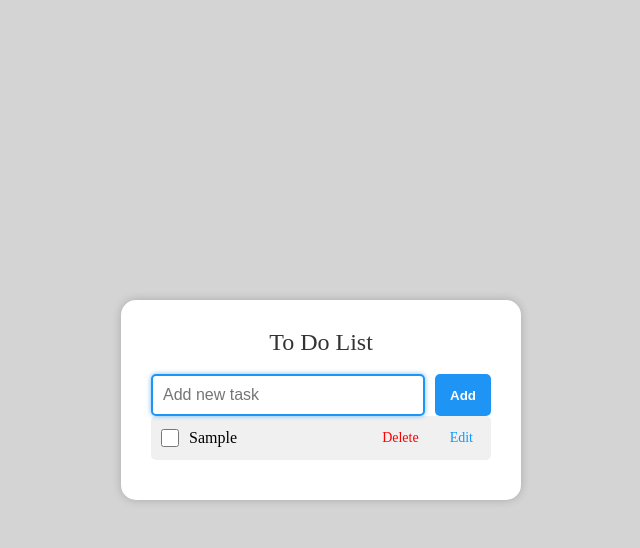
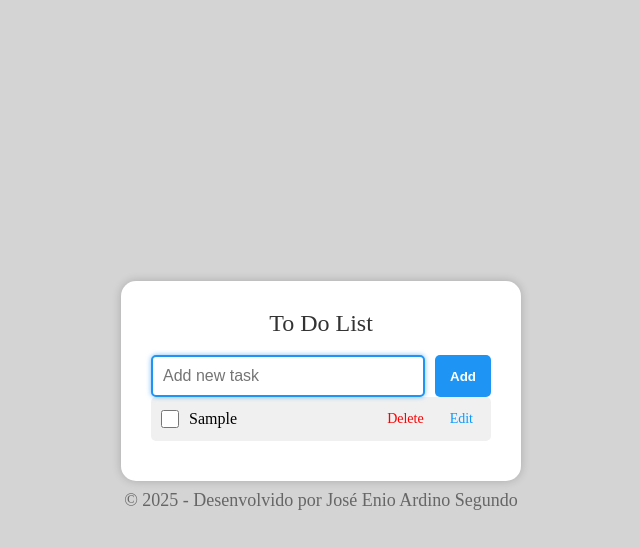
Before and after one commit to JoseEnioSegundo/ListaDeTarefas, a plain HTML site: page index.html in a window 1280 px wide. Both pictures are taken after typing "Sample" into the empty fields and a click on the button "Add". Shown: the whole page, without its empty margins (319-959 px from the left). Drawn offline with Linux system fonts and the light colour scheme.

Commit message:
finalizado

```diff
--- a/css/style.css
+++ b/css/style.css
@@ -1,10 +1,11 @@
-
+/* Reset básico */
 * {
   box-sizing: border-box;
   margin: 0;
   padding: 0;
 }
 
+/* Corpo centralizado vertical e horizontalmente */
 body {
   font-family: Arial, Helvetica, sans-serif;
   background-color: #d4d4d4;
@@ -12,8 +13,10 @@ body {
   justify-content: center;
   align-items: center;
   height: 100vh;
+  flex-direction: column; /* empilha main + footer */
 }
 
+/* Caixa principal */
 main {
   background-color: #ffffff;
   padding: 30px;
@@ -22,6 +25,7 @@ main {
   width: 400px;
 }
 
+/* Título */
 .container h1 {
   text-align: center;
   font-size: 24px;
@@ -29,6 +33,7 @@ main {
   color: #333;
 }
 
+/* Formulário */
 form {
   display: flex;
   justify-content: space-between;
@@ -65,6 +70,7 @@ button:hover {
   background-color: #1a7bbf;
 }
 
+/* Lista */
 ul#lista {
   list-style: none;
   padding: 0;
@@ -78,29 +84,29 @@ ul#lista li {
   display: flex;
   justify-content: space-between;
   align-items: center;
+  gap: 10px;
 }
 
 .texto {
   flex: 1;
-  margin-right: 10px;
   font-size: 16px;
+  user-select: none;
 }
 
-.remover{
-  color: rgb(255, 0, 0);
+.remover, .editar {
+  font-size: 14px;
   padding: 5px 8px;
   cursor: pointer;
-  margin-left: 5px;
+  border-radius: 3px;
   transition: background-color 0.3s;
-  font-size: 14px;
 }
+
+.remover {
+  color: red;
+}
+
 .editar {
   color: #0a99ff;
-  padding: 5px 8px;
-  cursor: pointer;
-  margin-left: 5px;
-  transition: background-color 0.3s;
-  font-size: 14px;
 }
 
 .remover:hover {
@@ -113,18 +119,27 @@ ul#lista li {
   color: white;
 }
 
-.texto.editando {
-  background-color: #fffdd0;
-  border-bottom: 2px dashed #999;
-}
-li {
-  display: flex;
-  align-items: center;
-  gap: 10px;
-}
-
 .check {
   width: 18px;
   height: 18px;
   cursor: pointer;
 }
+
+/* Estilo quando estiver editando */
+.texto.editando {
+  background-color: #fffdd0;
+  border-bottom: 2px dashed #999;
+}
+
+/* Footer centralizado abaixo da caixa */
+footer {
+  margin-top: 20px;
+  text-align: center;
+  font-size: 14px;
+  color: #666;
+}
+footer p {
+  margin: 10px 0;
+  font-size: 18px;
+
+}
--- a/index.html
+++ b/index.html
@@ -26,6 +26,9 @@
       </div>
     </section>
   </main>
+<footer>
+      <p>© 2025 - Desenvolvido por José Enio Ardino Segundo</p>
+</footer>
 
   <script>
     let botao = document.getElementById("add");
@@ -78,5 +81,8 @@
       campo.focus();
     });
   </script>
+
+
 </body>
+
 </html>
```
